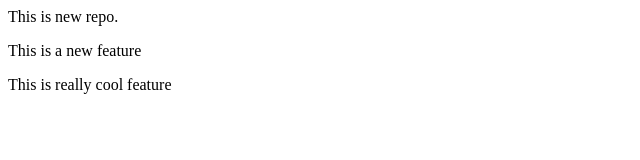
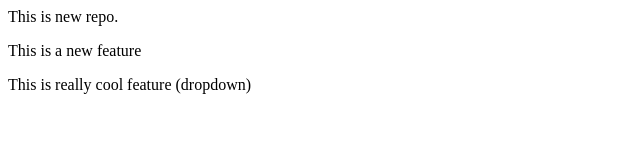
Before and after one commit to vinodj80211/localrepo, a plain HTML site: page index.html in a window 1280 px wide. Shown: the whole page, without its empty margins (0-640 px from the left). Drawn offline with Linux system fonts and the light colour scheme.

```diff
--- a/index.html
+++ b/index.html
@@ -1,3 +1,3 @@
 <p>This is new repo.</p>
 <p>This is a new feature</p>
-<p>This is really cool feature</p>
+<p>This is really cool feature (dropdown)</p>
```
